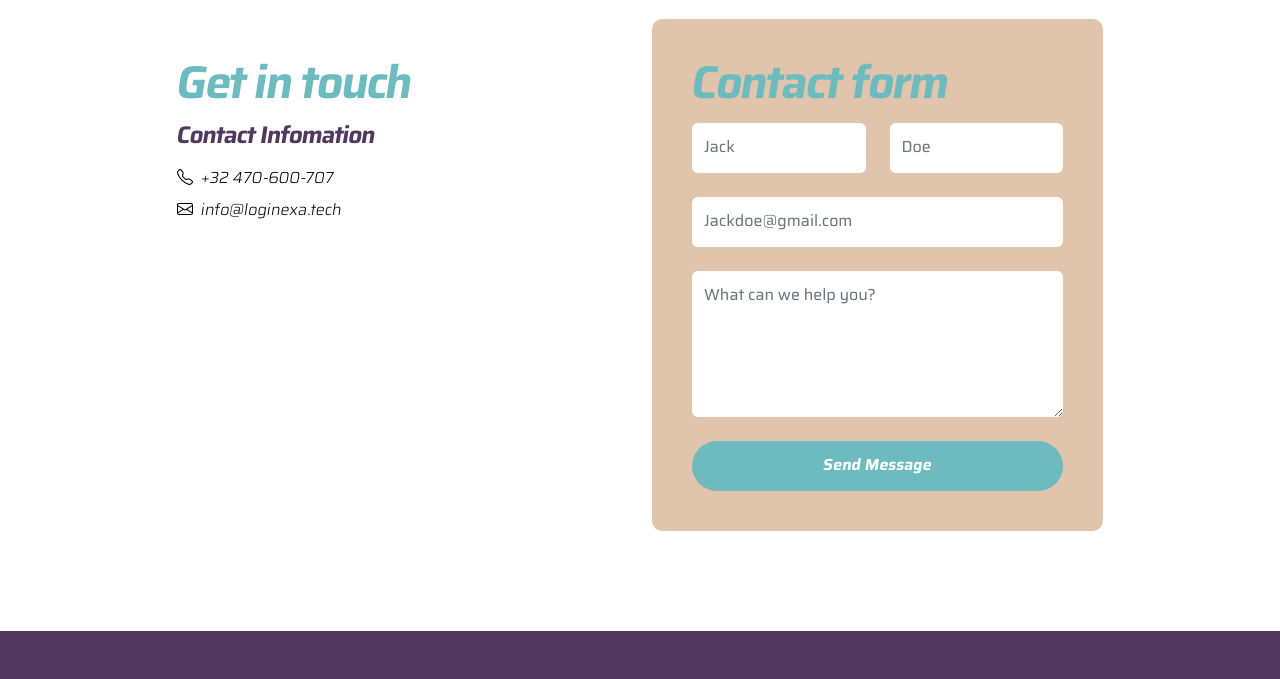
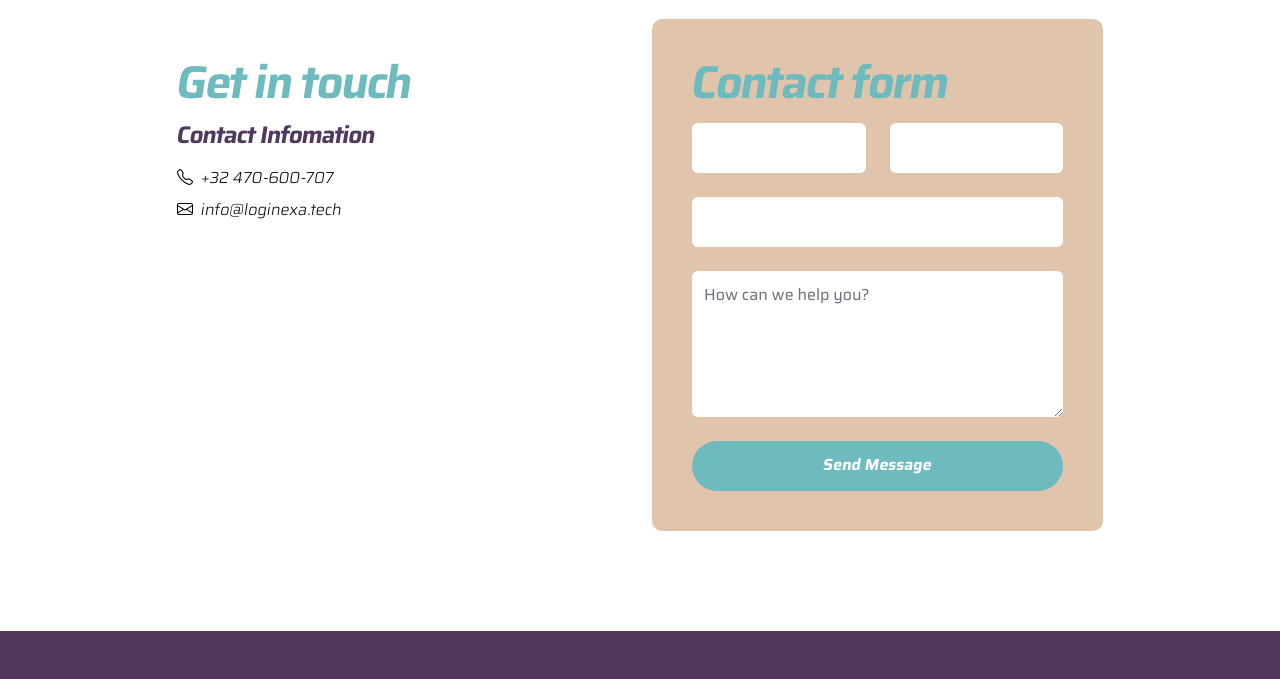
Before and after one commit to randomizemike/loginexa, a plain HTML site: page index.html in a window 1280 px wide. Shown: the part 5560-6239 px from the top of the page. Drawn offline with Linux system fonts and the light colour scheme; a script that the page names is missing.

Commit message:
Update index.html

```diff
--- a/index.html
+++ b/index.html
@@ -479,7 +479,7 @@
                                 <p class="d-flex">
                                     <i class="bi-envelope me-2"></i>
 
-                                    <a href="mailto:info@yourgmail.com">
+                                    <a href="mailto:info@loginexa.tech">
                                         info@loginexa.tech
                                     </a>
                                 </p>
@@ -493,20 +493,20 @@
                             <div class="row">
                                 <div class="col-lg-6 col-md-6 col-12">
                                     <input type="text" name="first-name" id="first-name" class="form-control"
-                                        placeholder="Jack" required>
+                                        placeholder="" required>
                                 </div>
 
                                 <div class="col-lg-6 col-md-6 col-12">
                                     <input type="text" name="last-name" id="last-name" class="form-control"
-                                        placeholder="Doe" required>
+                                        placeholder="" required>
                                 </div>
                             </div>
 
                             <input type="email" name="email" id="email" pattern="[^ @]*@[^ @]*" class="form-control"
-                                placeholder="Jackdoe@gmail.com" required>
+                                placeholder="" required>
 
                             <textarea name="message" rows="5" class="form-control" id="message"
-                                placeholder="What can we help you?"></textarea>
+                                placeholder="How can we help you?"></textarea>
 
                             <button type="submit" class="form-control">Send Message</button>
                         </form>
```
